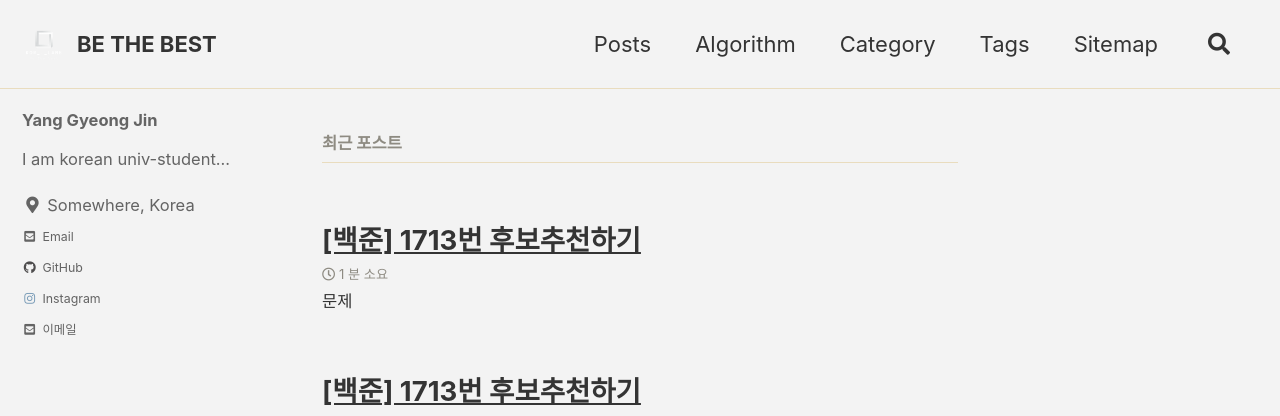
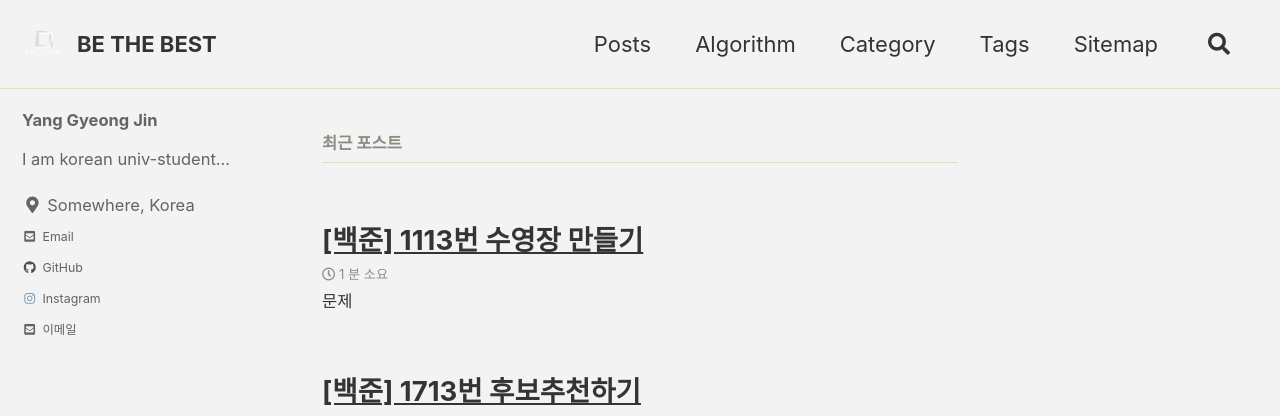
Before and after one commit to koreaygj/koreaygj.github.io, a Jekyll site: the page built from index.html, in a window 1280 px wide and 1229 px high. Shown: the top 416 px of the window. Built offline with Jekyll 4.4.1, drawn with Linux system fonts in a browser that asks for light colours; cached includes are drawn as plain includes; some web fonts are replaced; the list of posts is cut into pages by our own code.

Commit message:
Fix:Post bj1113 fix

```diff
--- a/_posts/2022-08-06-bj1113.md
+++ b/_posts/2022-08-06-bj1113.md
@@ -1,5 +1,5 @@
 ---
-title: "[백준] 1713번 후보추천하기"
+title: "[백준] 1113번 수영장 만들기"
 header:
  teaser: "/assets/images/algorithm/baekjoon/silver/bj1113/problem.jpg"
 categories:
```
Also changed, not shown: assets/images/algorithm/baekjoon/gold/bj_1113/problem.jpg (renamed from assets/images/algorithm/baekjoon/gold/bj_1113/problem.JPG), assets/images/algorithm/baekjoon/gold/bj_1113/result.jpg (renamed from assets/images/algorithm/baekjoon/gold/bj_1113/result.JPG).
